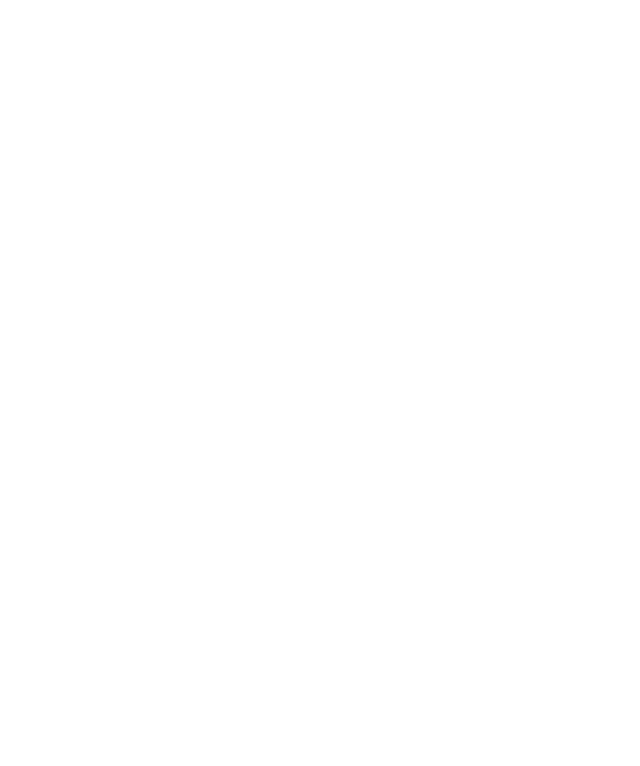
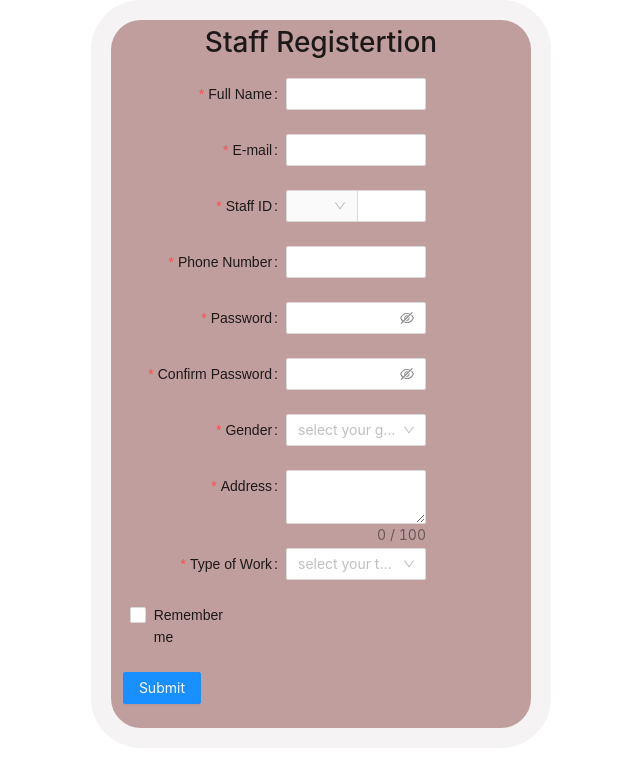
Before and after one commit to kelum99/af-project, a React (Vite) app in the folder af-project-fe/: page /staffreg in a window 1280 px wide. Before the commit this address had no page. Shown: the top 766 px of the page, without its empty margins (329-969 px from the left). Built offline with nearby package versions, Linux system fonts and the light colour scheme.

Commit message:
new update

```diff
--- a/af-project-fe/src/MainRouter.jsx
+++ b/af-project-fe/src/MainRouter.jsx
@@ -3,6 +3,9 @@
 import UserManagement from './pages/Admin/userManagement';
 import Login from './components/Login';
 import MarkingScheme from './pages/Admin/markingScheme';
+import StaffReg from './pages/Admin/Staff/staffReg';
+import Accepettopics from './pages/Admin/Staff/AcceptTopics';
+
 
 const MainRouter = () => {
   return (
@@ -11,6 +14,8 @@
         <Route path="/" element={<Login />} />
         <Route path="/usermanagement" element={<UserManagement />} />
         <Route path="/markingschemes" element={<MarkingScheme />} />
+        <Route path="/staffreg" element={<StaffReg />} />
+        <Route path="/accepttopic" element={<Accepettopics />} />
       </Routes>
     </>
   );
--- /dev/null
+++ b/af-project-fe/src/pages/Admin/Staff/AcceptTopics.jsx
@@ -0,0 +1,52 @@
+import React from 'react';
+import { Table, Space, Button } from 'antd';
+
+const { Column, ColumnGroup } = Table;
+
+const data = [
+  {
+    key: '1',
+    firstName: 'John',
+    lastName: 'Brown',
+    age: 32,
+    address: 'New York No. 1 Lake Park',
+    tags: ['nice', 'developer']
+  },
+  {
+    key: '2',
+    groupid: 'gr444',
+    age: 42,
+    address: 'London No. 1 Lake Park'
+  },
+  {
+    key: '3',
+    groupid: 'gr2222',
+    rnumber: ['IT20204334', 'IT2929887'],
+    age: 32,
+    address: 'Sidney No. 1 Lake Park'
+  }
+];
+
+const Accepettopics = () => {
+  return (
+    <div>
+      <Table dataSource={data}>
+        <Column title="Group ID" dataIndex="groupid" key="groupid" />
+        <Column title="Research Topic" dataIndex="topic" key="topic" />
+        <Column title="Register Numbers" dataIndex="rnumber" key="rnumber" />
+        <Column
+          title="Action"
+          key="action"
+          render={(text, record) => (
+            <Space size="middle">
+              <Button>Accept</Button>
+              <Button>Delete</Button>
+            </Space>
+          )}
+        />
+      </Table>
+    </div>
+  );
+};
+
+export default Accepettopics;
--- /dev/null
+++ b/af-project-fe/src/pages/Admin/Staff/RegStyles.css
@@ -0,0 +1,80 @@
+.formP{
+    margin-right: 400px;
+    background: rgb(193, 158, 158);
+    border: 20px solid #f5f3f3;
+    border-radius: 50px;
+    border-left: -100px;
+
+    flex-direction: column;
+    justify-content: space-around;
+
+    max-width: 1200px;
+
+    margin-left:420px;
+    max-height: 2000px;
+}
+
+.btnsubmit{
+    margin-right: 330px;
+    float:right;
+}
+
+.checkR{
+    margin-right: 300px;
+    float:right;
+}
+
+ /* form{
+    background: rgb(231, 178, 178);
+    border: 20px solid #f5f3f3;
+    border-radius: 50px;
+    border-left: -100px;
+
+    flex-direction: column;
+    justify-content: space-around;
+
+    max-width: 1200px;
+
+    margin-left: 400px;
+    max-height: 2000px;  */
+
+
+    /* width: 80%;
+    background-color: transparent;
+    padding: 20px;
+    margin: 0 auto;
+    display: grid;
+    max-width: 900px;
+    background: rgba(23, 126, 129, 0.5);
+    background-size: cover;
+
+} */
+
+label {
+    color: #980b0b;
+    display: block;
+    font-family: sans-serif;
+    font-size: 14px;
+    font-weight: 500;
+    margin-bottom: center;
+    margin-left: 30px;
+  }
+
+  /* .regcomponents{
+    display: flex;
+    justify-content: center;
+    margin-top: 120px;
+
+        background-color: #11105e;
+        background-size: cover;
+
+}
+
+.lableitem{
+    font-weight: bold;
+} */
+
+/* .regCard{
+    width: 500px;
+    padding: 25px;
+} */
--- /dev/null
+++ b/af-project-fe/src/pages/Admin/Staff/staffReg.jsx
@@ -0,0 +1,197 @@
+import React from 'react';
+import { Form, Input, Button, Checkbox, Select } from 'antd';
+import { useNavigate } from 'react-router-dom';
+import './RegStyles.css';
+
+const prefixSelector = (
+  <Form.Item name="prefix" noStyle>
+    <Select
+      style={{
+        width: 70
+      }}>
+      <Option value="IT">IT</Option>
+      <Option value="BS">BS</Option>
+      <Option value="EN">EN</Option>
+    </Select>
+  </Form.Item>
+);
+
+function StaffReg() {
+  return (
+    <div className="formP">
+      <Form layout="horizontal" labelCol={{ span: 10 }} wrapperCol={{ span: 8 }}>
+        <h1>
+          <center>Staff Registertion</center>{' '}
+        </h1>
+
+        <Form.Item
+          label="Full Name"
+          name="fullname"
+          rules={[
+            {
+              required: true,
+              message: 'Please input your username!'
+            }
+          ]}>
+          <Input />
+        </Form.Item>
+
+        <Form.Item
+          name="email"
+          label="E-mail"
+          rules={[
+            {
+              type: 'email',
+              message: 'The input is not valid E-mail!'
+            },
+            {
+              required: true,
+              message: 'Please input your E-mail!'
+            }
+          ]}>
+          <Input />
+        </Form.Item>
+
+        <Form.Item
+          name="id"
+          label="Staff ID"
+          rules={[
+            {
+              required: true,
+              message: 'Please input your phone number!'
+            }
+          ]}>
+          <Input
+            addonBefore={prefixSelector}
+            style={{
+              width: '100%'
+            }}
+          />
+        </Form.Item>
+
+        <Form.Item
+          name="phone"
+          label="Phone Number"
+          rules={[
+            {
+              required: true,
+              message: 'Please input your phone number!'
+            }
+          ]}>
+          <Input
+            style={{
+              width: '100%'
+            }}
+            maxLength={10}
+          />
+        </Form.Item>
+
+        <Form.Item
+          name="password"
+          label="Password"
+          rules={[
+            {
+              required: true,
+              message: 'Please input your password!'
+            }
+          ]}
+          hasFeedback>
+          <Input.Password />
+        </Form.Item>
+
+        <Form.Item
+          name="confirm"
+          label="Confirm Password"
+          dependencies={['password']}
+          hasFeedback
+          rules={[
+            {
+              required: true,
+              message: 'Please confirm your password!'
+            },
+            ({ getFieldValue }) => ({
+              validator(_, value) {
+                if (!value || getFieldValue('password') === value) {
+                  return Promise.resolve();
+                }
+
+                return Promise.reject(
+                  new Error('The two passwords that you entered do not match!')
+                );
+              }
+            })
+          ]}>
+          <Input.Password />
+        </Form.Item>
+
+        <Form.Item
+          name="gender"
+          label="Gender"
+          rules={[
+            {
+              required: true,
+              message: 'Please select gender!'
+            }
+          ]}>
+          <Select placeholder="select your gender">
+            <Option value="male">Male</Option>
+            <Option value="female">Female</Option>
+            <Option value="other">Other</Option>
+          </Select>
+        </Form.Item>
+
+        <Form.Item
+          name="address"
+          label="Address"
+          rules={[
+            {
+              required: true,
+              message: 'Please input Intro'
+            }
+          ]}>
+          <Input.TextArea showCount maxLength={100} />
+        </Form.Item>
+
+        <Form.Item
+          name="type"
+          label="Type of Work"
+          rules={[
+            {
+              required: true,
+              message: 'Please select working type!'
+            }
+          ]}>
+          <Select placeholder="select your type">
+            <Option value="supervisor">Supervisor</Option>
+            <Option value="panel member">Panel Member</Option>
+          </Select>
+        </Form.Item>
+
+        <Form.Item
+          name="remember"
+          valuePropName="checked"
+          wrapperCol={{
+            offset: 8,
+            span: 16
+          }}>
+          <Checkbox className="checkR">Remember me</Checkbox>
+        </Form.Item>
+
+        <Form.Item
+          wrapperCol={{
+            offset: 8,
+            span: 16
+          }}>
+          <center>
+            {' '}
+            <Button type="primary" htmlType="submit" className="btnsubmit">
+              Submit
+            </Button>
+          </center>
+        </Form.Item>
+      </Form>
+    </div>
+  );
+}
+
+export default StaffReg;
```
